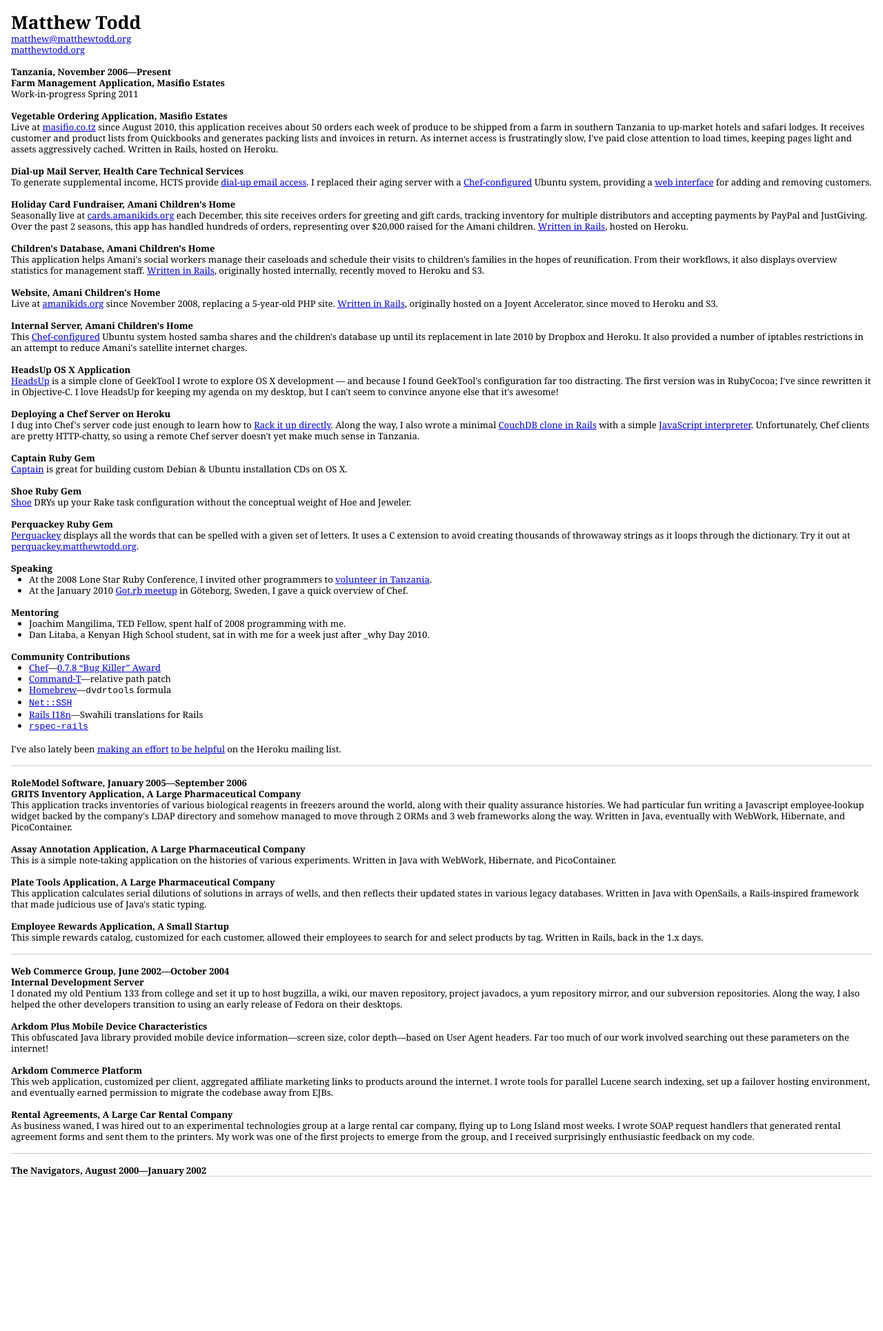
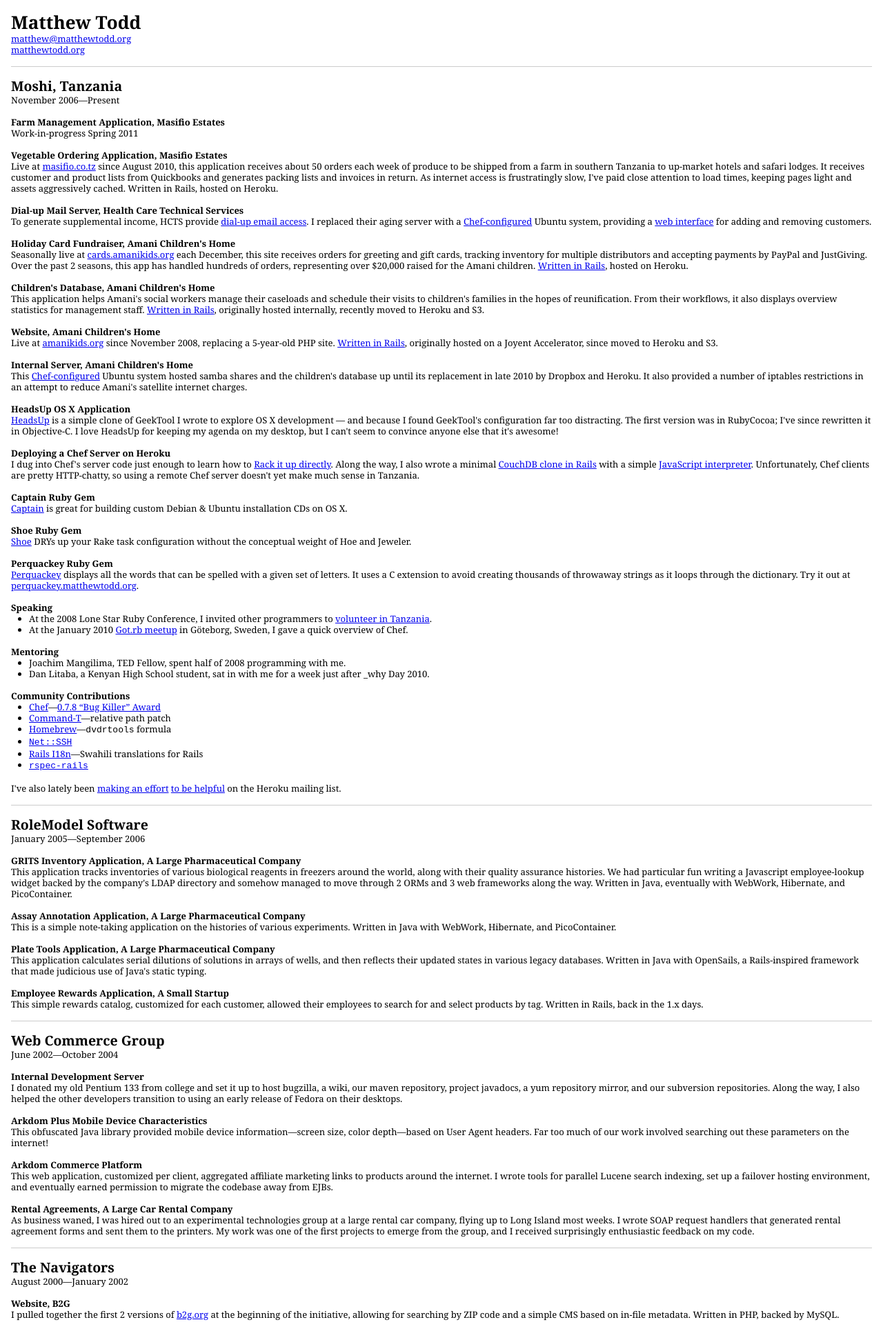
Before and after one commit to matthewtodd/matthewtodd.github.io, a Jekyll site: the page app/resume.html, which Jekyll copies as it is, in a window 1280 px wide. Shown: the whole page at 69% size. Built offline with Jekyll 4.4.1, drawn with Linux system fonts in a browser that asks for light colours; before the commit the page ends 1722 px from its top, so only the background shows below that.

Commit message:
Nicer layout for section headers.

```diff
--- a/app/resume.html
+++ b/app/resume.html
@@ -19,7 +19,10 @@
     </header>
 
     <section>
-      <h1>Tanzania, November 2006&mdash;Present</h1>
+      <hgroup>
+        <h1>Moshi, Tanzania</h1>
+        <h2>November 2006&mdash;Present</h2>
+      </hgroup>
 
       <section>
         <h1>Farm Management Application, Masifio Estates</h1>
@@ -177,7 +180,10 @@
     </section>
 
     <section>
-      <h1>RoleModel Software, January 2005&mdash;September 2006</h1>
+      <hgroup>
+        <h1>RoleModel Software</h1>
+        <h2>January 2005&mdash;September 2006</h2>
+      </hgroup>
 
       <section>
         <h1>GRITS Inventory Application, A Large Pharmaceutical Company</h1>
@@ -214,7 +220,10 @@
 
 
     <section>
-      <h1>Web Commerce Group, June 2002&mdash;October 2004</h1>
+      <hgroup>
+        <h1>Web Commerce Group</h1>
+        <h2>June 2002&mdash;October 2004</h2>
+      </hgroup>
 
       <section>
         <h1>Internal Development Server</h1>
@@ -255,7 +264,18 @@
 
 
     <section>
-      <h1>The Navigators, August 2000&mdash;January 2002</h1>
+      <hgroup>
+        <h1>The Navigators</h1>
+        <h2>August 2000&mdash;January 2002</h2>
+      </hgroup>
+
+      <section>
+      <h1>Website, B2G</h1>
+      <p>I pulled together the first 2 versions of <a class="self"
+        href="http://b2g.org/">b2g.org</a> at the beginning of the initiative,
+      allowing for searching by ZIP code and a simple CMS based on in-file
+      metadata. Written in PHP, backed by MySQL.</p>
+      </section>
     </section>
   </body>
 </html>
--- a/app/stylesheets/resume.css
+++ b/app/stylesheets/resume.css
@@ -8,20 +8,26 @@ body {
 
 h2, h3, h4, h5, h6 { font-weight: normal; }
 
-header, section, ul {
+hgroup, section, ul {
   margin-bottom: 1.231em;
 }
 
-header h1 {
+header hgroup h1 {
   font-size: 2em;
 }
 
+section hgroup h1 {
+  font-size: 1.5em;
+}
+
 section {
-  border-bottom: 1px solid #ccc;
+  border-top: 1px solid #ccc;
+  padding-top: 1.231em;
 }
 
 section section {
-  border-bottom: none;
+  border-top: none;
+  padding-top: 0;
 }
 
 @media print {
```
